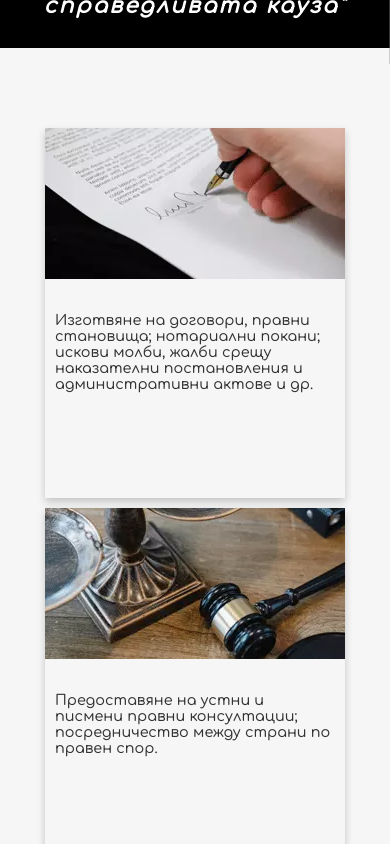
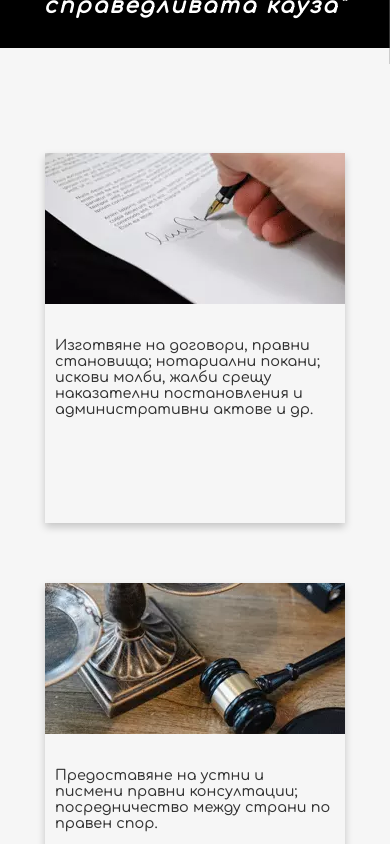
Before and after one commit to Joszeph/Svetlin-webpage, a Next.js app: page / in a window 390 px wide. Shown: the part 940-1784 px from the top of the page. Built offline with nearby package versions, Linux system fonts and the light colour scheme.

Commit message:
add responsive css fix

```diff
--- a/styles/Home.module.css
+++ b/styles/Home.module.css
@@ -320,7 +320,7 @@
     align-content: center;
     }
     .card{
-      margin: 5px 0;
+      margin: 30px 0;
     }
     .titleBar h2{
       margin-left: 20px;
@@ -330,7 +330,7 @@
       align-content: center;
     }
     .contentParSection div{
-      margin: 30px 0;
+      margin: 5px 0;
     }
     .clientslogos{
       flex-direction: column;
```
